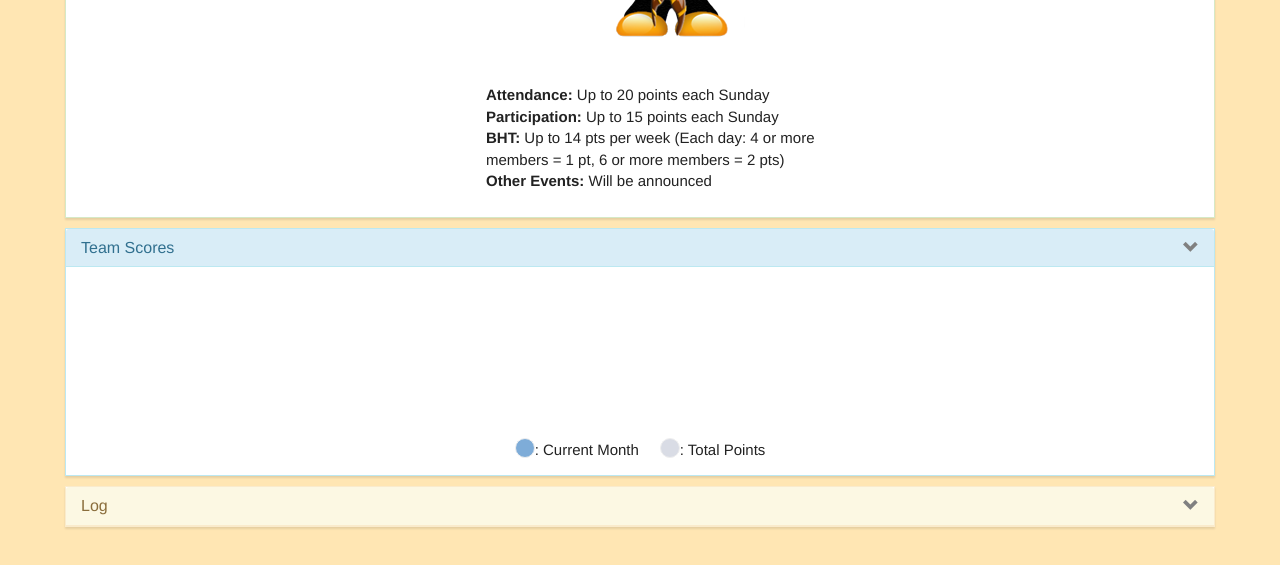
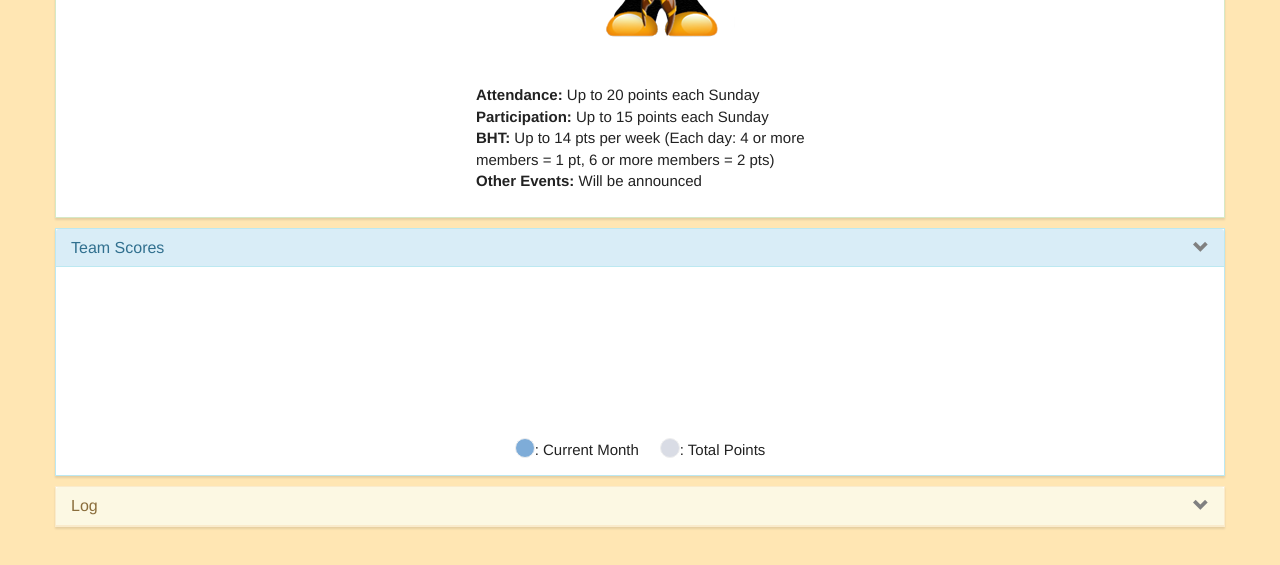
Before and after one commit to leetosc/hiep-si, a website: page public/index.html in a window 1280 px wide. Shown: the part 235-800 px from the top of the page. Drawn offline with Linux system fonts and the light colour scheme; no server answers.

Commit message:
increase right margin on panels

```diff
--- a/public/css/style.css
+++ b/public/css/style.css
@@ -115,7 +115,7 @@ body {
 */
 
 .panel {
-	margin: 10px -5px 0 -5px;
+	margin: 10px -15px 0 -15px;
 	border-radius: 0;
 	box-shadow: 0 2px 2px rgba(0,0,0,0.1);
 }
```
